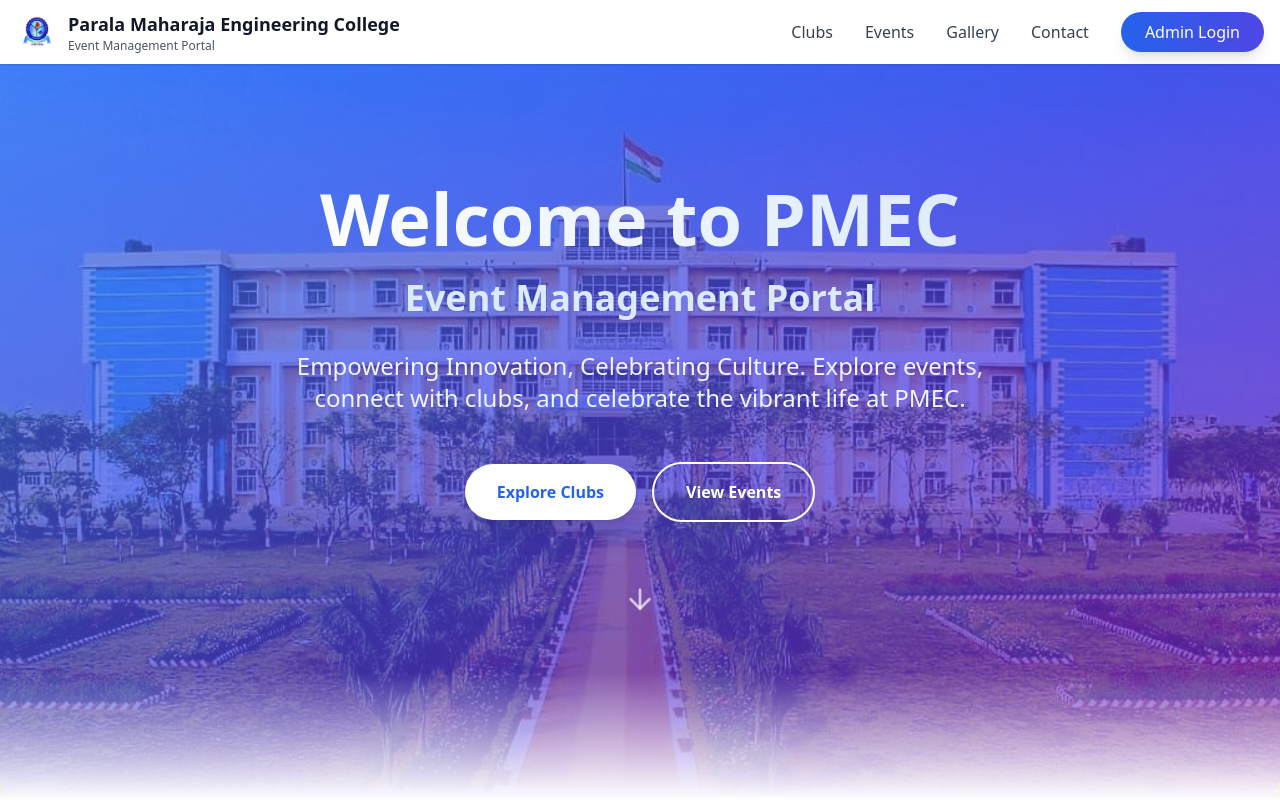
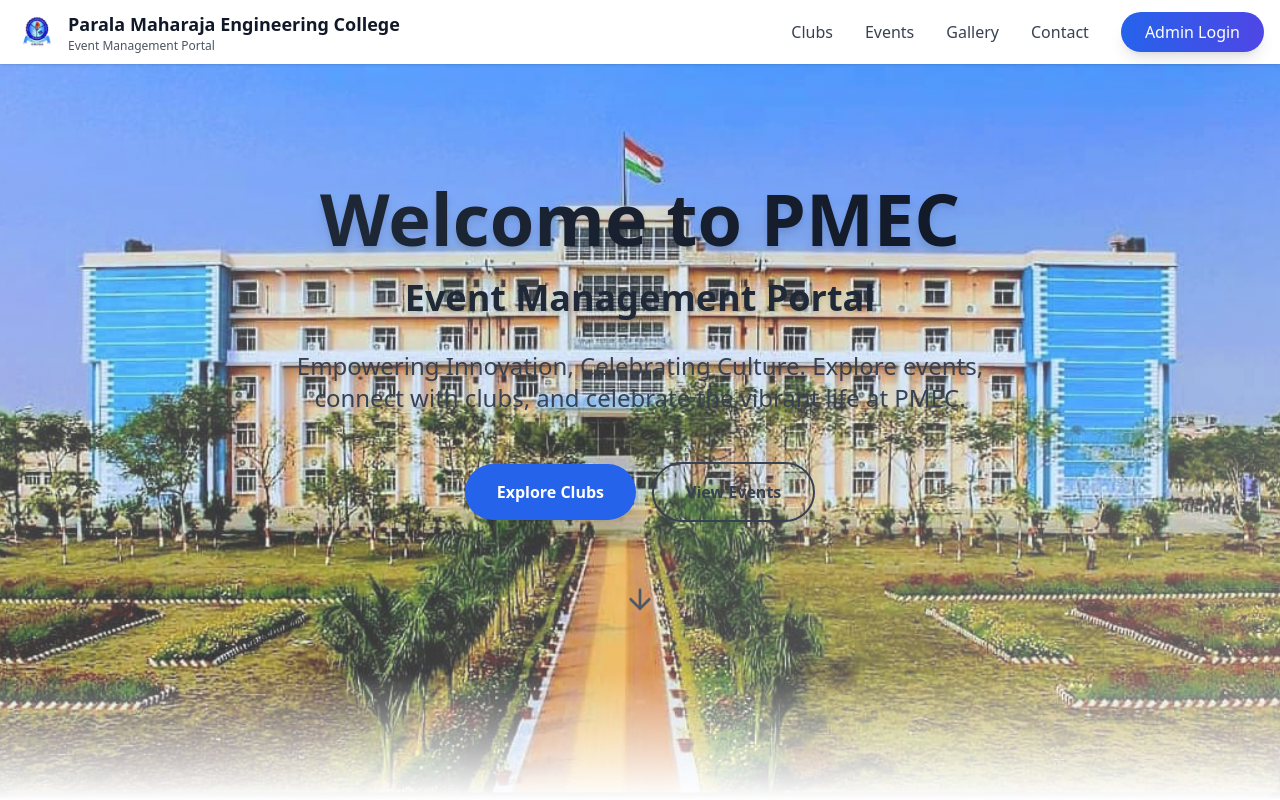
Before and after one commit to Pragati975/pmec-event-verse-portal, a React (Vite) app: page / in a window 1280 px wide. Shown: the top 800 px of the page. Built offline with nearby package versions, Linux system fonts and the light colour scheme.

Commit message:
Remove or adjust hero section overlay
Remove the blue overlay in the hero section to make the background image more visible. Ensure text readability.

```diff
--- a/src/components/Hero.tsx
+++ b/src/components/Hero.tsx
@@ -1,3 +1,4 @@
+
 import { ArrowDown } from "lucide-react";
 export const Hero = () => {
   const scrollToClubs = () => {
@@ -20,32 +21,32 @@ export const Hero = () => {
       {/* Background Image with Overlay */}
       <div className="absolute inset-0">
         <img src="/lovable-uploads/41aef742-c055-437a-a734-9bab348a8d26.png" alt="PMEC College Building" className="w-full h-full object-cover" />
-        <div className="absolute inset-0 bg-gradient-to-br from-blue-500/70 via-indigo-600/70 to-purple-700/70 rounded-3xl"></div>
+        <div className="absolute inset-0 bg-gradient-to-br from-white/30 via-white/20 to-white/40 rounded-3xl"></div>
       </div>
 
       <div className="relative z-10 text-center px-4 max-w-4xl mx-auto">
         <div className="mb-8">
-          <h2 className="text-5xl md:text-7xl font-bold mb-6 bg-gradient-to-r from-white to-blue-100 bg-clip-text text-transparent animate-fade-in">
+          <h2 className="text-5xl md:text-7xl font-bold mb-6 bg-gradient-to-r from-gray-800 to-gray-900 bg-clip-text text-transparent animate-fade-in drop-shadow-lg">
             Welcome to PMEC
           </h2>
-          <h3 className="text-3xl md:text-4xl font-semibold mb-8 text-blue-100">Event Management Portal</h3>
+          <h3 className="text-3xl md:text-4xl font-semibold mb-8 text-gray-800 drop-shadow-md">Event Management Portal</h3>
         </div>
 
-        <p className="text-xl md:text-2xl mb-12 text-blue-50 max-w-3xl mx-auto leading-relaxed">
+        <p className="text-xl md:text-2xl mb-12 text-gray-700 max-w-3xl mx-auto leading-relaxed drop-shadow-sm">
           Empowering Innovation, Celebrating Culture. Explore events, connect with clubs, and celebrate the vibrant life at PMEC.
         </p>
 
         <div className="flex flex-col md:flex-row gap-4 justify-center items-center mb-16">
-          <button onClick={scrollToClubs} className="bg-white text-blue-600 px-8 py-4 rounded-full font-semibold hover:bg-blue-50 transition-all duration-300 shadow-lg hover:shadow-xl transform hover:scale-105">
+          <button onClick={scrollToClubs} className="bg-blue-600 text-white px-8 py-4 rounded-full font-semibold hover:bg-blue-700 transition-all duration-300 shadow-lg hover:shadow-xl transform hover:scale-105">
             Explore Clubs
           </button>
-          <button onClick={scrollToEvents} className="border-2 border-white text-white px-8 py-4 rounded-full font-semibold hover:bg-white hover:text-blue-600 transition-all duration-300">
+          <button onClick={scrollToEvents} className="border-2 border-gray-700 text-gray-700 px-8 py-4 rounded-full font-semibold hover:bg-gray-700 hover:text-white transition-all duration-300">
             View Events
           </button>
         </div>
 
         <div className="animate-bounce">
-          <ArrowDown size={32} className="mx-auto text-white/70" />
+          <ArrowDown size={32} className="mx-auto text-gray-600" />
         </div>
       </div>
 
```
